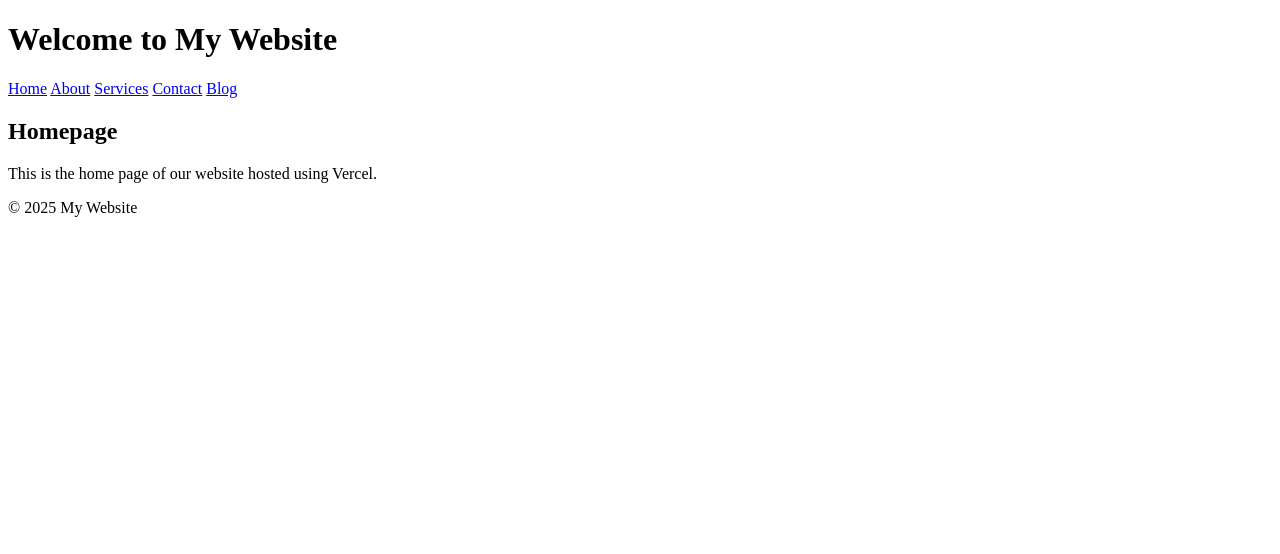
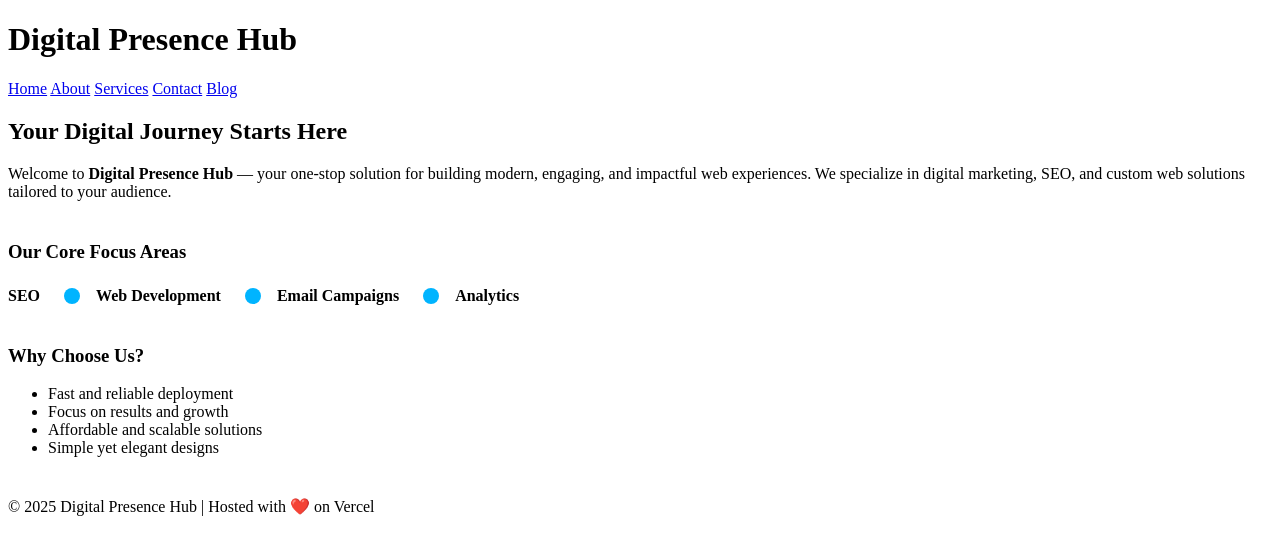
Before and after one commit to MrGojo/DiM-lab, a plain HTML site: page index.html in a window 1280 px wide. Drawn offline with Linux system fonts and the light colour scheme.

Commit message:
3rd commit for the repo made changes added google analytics and also made changes in style.css for the theme and totally changed the ui and added content as well

```diff
--- a/index.html
+++ b/index.html
@@ -6,7 +6,7 @@
     <link rel="stylesheet" href="style.css">
 
     <!-- Google Analytics -->
-    <script async src="https://www.googletagmanager.com/gtag/js?id=G-XXXXXXX"></script>
+    <script async src="https://www.googletagmanager.com/gtag/js?id=G-NZYJNPTPZK"></script>
     <script>
       window.dataLayer = window.dataLayer || [];
       function gtag(){ dataLayer.push(arguments); }
@@ -16,7 +16,7 @@
 </head>
 <body>
     <header>
-        <h1>Welcome to My Website</h1>
+        <h1>Digital Presence Hub</h1>
         <nav>
             <a href="index.html">Home</a>
             <a href="about.html">About</a>
@@ -25,12 +25,41 @@
             <a href="blog.html">Blog</a>
         </nav>
     </header>
+
     <main>
-        <h2>Homepage</h2>
-        <p>This is the home page of our website hosted using Vercel.</p>
+        <section class="intro">
+            <h2>Your Digital Journey Starts Here</h2>
+            <p>
+                Welcome to <strong>Digital Presence Hub</strong> — your one-stop solution for building modern, engaging, and impactful web experiences. We specialize in digital marketing, SEO, and custom web solutions tailored to your audience.
+            </p>
+        </section>
+
+        <section class="highlights">
+            <h3>Our Core Focus Areas</h3>
+            <div class="dots-diagram">
+                <div class="dot-label">SEO</div>
+                <div class="dot"></div>
+                <div class="dot-label">Web Development</div>
+                <div class="dot"></div>
+                <div class="dot-label">Email Campaigns</div>
+                <div class="dot"></div>
+                <div class="dot-label">Analytics</div>
+            </div>
+        </section>
+
+        <section class="cta">
+            <h3>Why Choose Us?</h3>
+            <ul>
+                <li>Fast and reliable deployment</li>
+                <li>Focus on results and growth</li>
+                <li>Affordable and scalable solutions</li>
+                <li>Simple yet elegant designs</li>
+            </ul>
+        </section>
     </main>
+
     <footer>
-        <p>&copy; 2025 My Website</p>
+        <p>&copy; 2025 Digital Presence Hub | Hosted with ❤️ on Vercel</p>
     </footer>
 </body>
 </html>
```
Also changed, not shown: about.html (+35 -5 lines).
